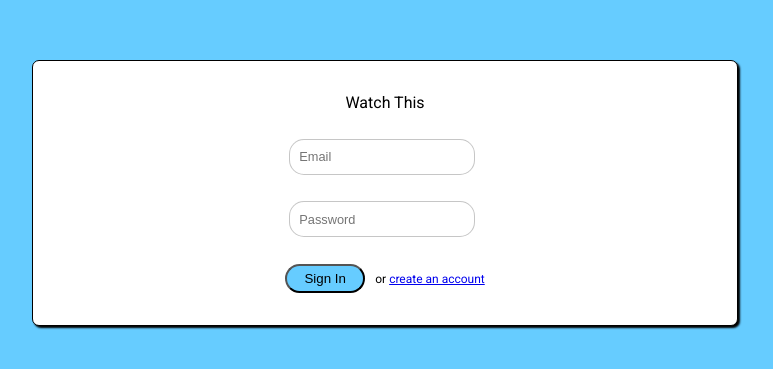
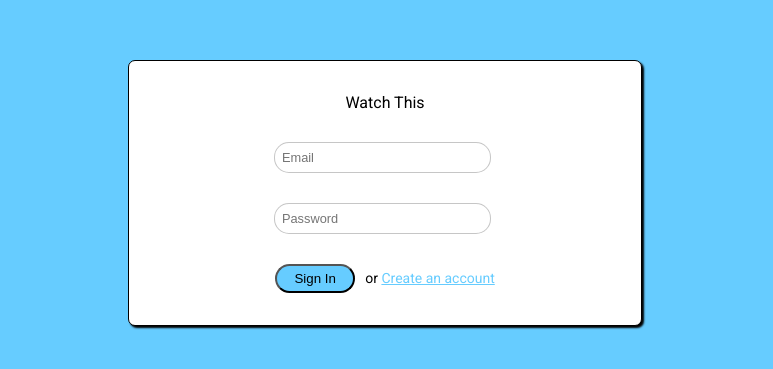
Before and after one commit to micahhowe/watch-this, a React (Create React App) app: page /dashboard in a window 1280 px wide. Shown: the part 207-576 px from the top of the page, without its empty margins (255-1028 px from the left). Built offline with nearby package versions, Linux system fonts and the light colour scheme.

Commit message:
hidden edit section slightly more responsive

```diff
--- a/src/App.scss
+++ b/src/App.scss
@@ -18,7 +18,8 @@ button{
   background-color: #66CCFF;
 }
 .Nav h3 {
-  margin-right:28%;
+  margin-right:36%;
+  margin-left: 25%;
   /* Lets make this percentage responsive based on screen width */
 }
 .Nav h5 {
@@ -41,3 +42,43 @@ button{
 .Donation:hover {
   cursor: pointer;
 }
+
+/* Extra small devices (phones, 600px and down) */
+@media only screen and (max-width: 600px) {
+  .Nav h3 {
+    margin-right:25%;
+    margin-left: 15%;
+  }
+}
+
+/* Small devices (portrait tablets and large phones, 600px and up) */
+@media only screen and (min-width: 600px) {
+  .Nav h3 {
+    margin-right:36%;
+    margin-left: 20%;
+  }
+}
+
+/* Medium devices (landscape tablets, 768px and up) */
+@media only screen and (min-width: 768px) {
+  .Nav h3 {
+    margin-right:38%;
+    margin-left: 35%;
+  }
+}
+
+/* Large devices (laptops/desktops, 992px and up) */
+@media only screen and (min-width: 992px) {
+  .Nav h3 {
+    margin-right:38%;
+    margin-left: 25%;
+  }
+}
+
+/* Extra large devices (large laptops and desktops, 1200px and up) */
+@media only screen and (min-width: 1200px) {
+  .Nav h3 {
+    margin-right:39.5%;
+    margin-left: 25%;
+  }
+}
--- a/src/components/Auth/Auth.js
+++ b/src/components/Auth/Auth.js
@@ -72,7 +72,7 @@ class Auth extends Component {
                 <div className="auth-link">
 
                     <button onClick={this.login}>Sign In</button>
-                    or <Link to="/register">create an account</Link>
+                    or <Link to="/register">Create an account</Link>
                 </div>
 
             </div>
--- a/src/components/Auth/Auth.scss
+++ b/src/components/Auth/Auth.scss
@@ -21,7 +21,7 @@ $font: 'Roboto', monospace;
     height: 200px;
     border: 1px solid black;
     border-radius: 7px;
-    width: 50%;
+    width: 40%;
     align-items: center;
     justify-content: space-between;
     padding: 2rem;
@@ -57,5 +57,58 @@ $font: 'Roboto', monospace;
     margin: 0 10px 0 0;
 }
 .auth-link {
-    font-size:12px;
+    font-size:14px;
 }
+.auth-link > a{
+  color: $babyblue;
+}
+
+/* Extra small devices (phones, 600px and down) */
+@media only screen and (max-width: 600px) {
+  .auth-link > button{
+    display: block;
+    margin: 0 15% 4% 15%;
+  }
+  .Auth .inputs-container {
+    width:60%;
+  }
+  .Auth input {
+    width: 65%;
+  }
+}
+
+/* Small devices (portrait tablets and large phones, 600px and up) */
+@media only screen and (min-width: 600px) {
+  .Auth input {
+    width:75%;
+  }
+}
+
+/* Medium devices (landscape tablets, 768px and up) */
+@media only screen and (min-width: 768px) {
+  .Auth input {
+    width:58%;
+  }
+}
+
+/* Large devices (laptops/desktops, 992px and up) */
+@media only screen and (min-width: 992px) {
+  .Auth input {
+    width:50%;
+  }
+}
+
+/* Extra large devices (large laptops and desktops, 1200px and up) */
+@media only screen and (min-width: 1200px) {
+  .Auth input {
+    font-size: .8rem;
+    margin: 0 1% 0 0;
+    border-radius:15px;
+    border: .5px solid rgba(141, 141, 141, .5);
+    padding:1.5%;
+    width:45%;
+  }
+  .Auth .inputs-container {
+    width: 35%;
+  }
+}
--- a/src/components/Flix/Flix.js
+++ b/src/components/Flix/Flix.js
@@ -150,10 +150,10 @@ export default class Flix extends Component {
             ) : null}
             {/* ^^^ this is the solution to the get /whatevertheinput value bug is */}
             {/* End of the add flix section */}
-
-            <button id="save-button" onClick={() => this.updateFlix(this.props.id)}>Save</button>
-            <button id="cancel-button" onClick={() => this.toggleEdit()}>Cancel</button>
-
+            <div className="hidden-buttons">
+              <button id="save-button" onClick={() => this.updateFlix(this.props.id)}>Save</button>
+              <button id="cancel-button" onClick={() => this.toggleEdit()}>Cancel</button>
+            </div>
           </div>
 
         </div>
--- a/src/components/Flix/Flix.scss
+++ b/src/components/Flix/Flix.scss
@@ -126,7 +126,7 @@ $borderRed: rgb(126, 0, 0);
         margin: 0 0 2% 0;
     }
     .edit-flix-form > button{
-        width:49%;
+        width:45%;
     }
 
 }
@@ -161,7 +161,11 @@ $borderRed: rgb(126, 0, 0);
     .flix-info-text{
         font-size:12px;
     }
-
+    .edit-flix-form{
+        display:flex;
+        flex-direction:row;
+        margin: 6% 3% 6% 3%;
+    }
 }
 
 /* Medium devices (landscape tablets, 768px and up) */
--- a/src/components/Register/Register.scss
+++ b/src/components/Register/Register.scss
@@ -44,6 +44,7 @@ $babyblue: #66CCFF;
       background-color:$babyblue;
       padding:5px;
       border-radius:15px;
+      margin: 0 25% 0 0;
   }
 //   .auth-buttons > .login > button{
 //     min-width:80px;
```
